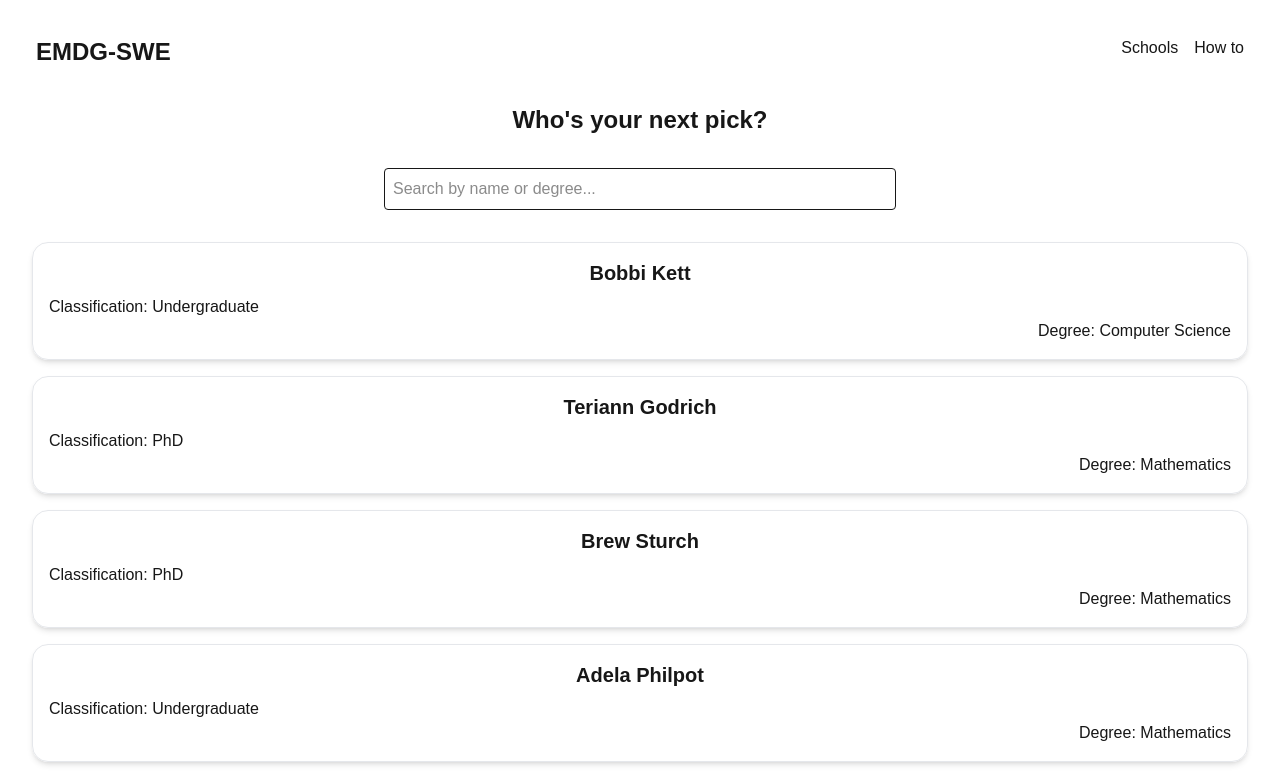
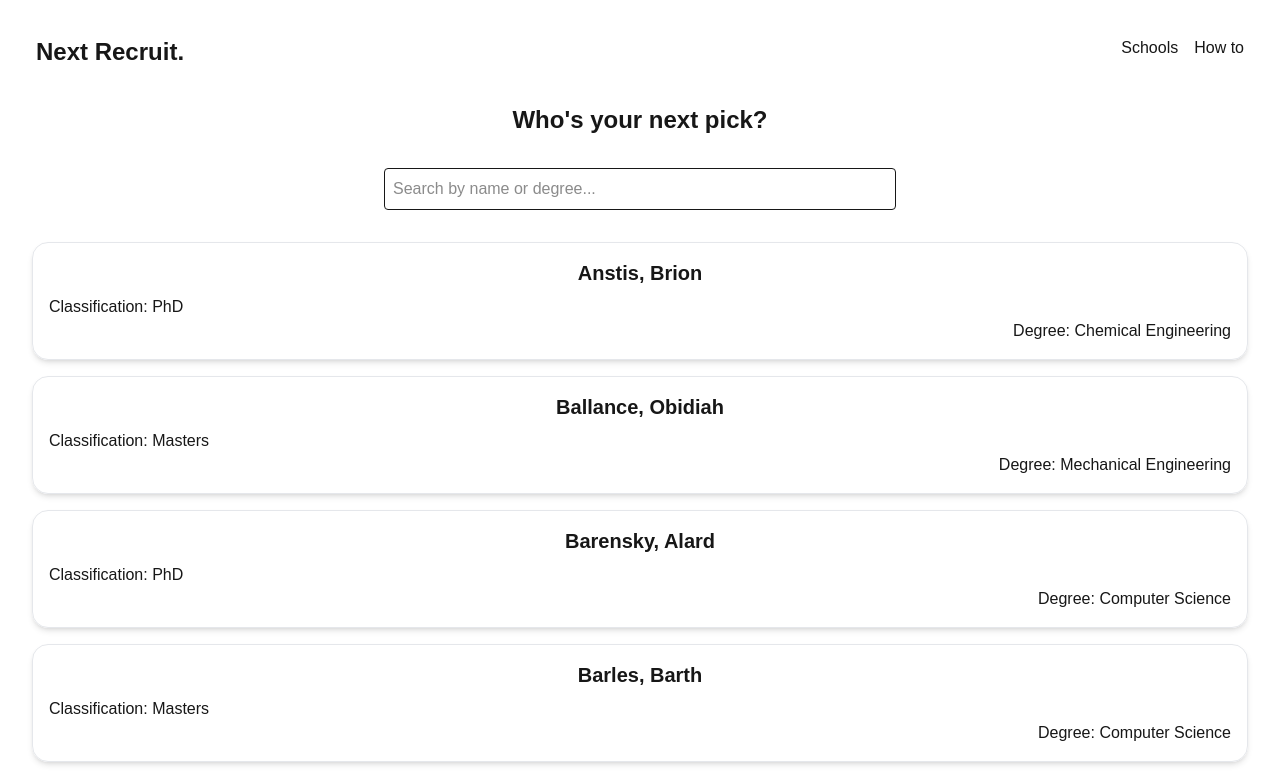
Before and after one commit to enoshlartey/swe-group-pj, a Next.js app in the folder emdg/: page /pages/results in a window 1280 px wide. Shown: the top 777 px of the page. Built offline with nearby package versions, Linux system fonts and the light colour scheme; what @react-pdf/renderer would draw is missing.

Commit message:
Updates.

```diff
--- a/emdg/package.json
+++ b/emdg/package.json
@@ -9,6 +9,7 @@
     "lint": "next lint"
   },
   "dependencies": {
+    "@react-pdf/renderer": "^4.3.0",
     "babel-plugin-react-compiler": "^19.0.0-beta-e993439-20250405",
     "next": "15.2.4",
     "react": "^19.0.0",
--- a/emdg/src/app/layout.js
+++ b/emdg/src/app/layout.js
@@ -66,7 +66,7 @@ export default function RootLayout({ children }) {
         <nav className="w-full px-9 py-9 flex justify-between">
           <div>
             <h4 className="text-2xl font-black">
-              <a href="/">EMDG-SWE</a>
+              <a href="/">Next Recruit.</a>
             </h4>
           </div>
           <div className="flex gap-4">
--- a/emdg/src/app/pages/results/page.js
+++ b/emdg/src/app/pages/results/page.js
@@ -1,27 +1,48 @@
 "use client";
 
-import React, { useState } from "react";
+import React, { useState, useEffect } from "react";
+import { useSearchParams } from "next/navigation";
 import UserInfoDisplay from "../../../components/userInfoDisplay";
 import UserInfo from "../../../components/userInfo";
 import studentData from "../../../database/db.json";
 
 const ResultsPage = () => {
+  const searchParams = useSearchParams();
+  const urlQuery = searchParams.get('query') || "";
+
   const students = studentData.students;
   const [currentPage, setCurrentPage] = useState(1);
   const [selectedStudent, setSelectedStudent] = useState(null);
-  const [searchQuery, setSearchQuery] = useState("");
+  const [searchQuery, setSearchQuery] = useState(urlQuery);
   const resultsPerPage = 10;
+  // Filter students based on search query first
+  const filteredStudents = students.filter((student) =>
+    `${student.first_name} ${student.last_name}`.toLowerCase().includes(searchQuery.toLowerCase()) ||
+    student.degree_program.toLowerCase().includes(searchQuery.toLowerCase())
+  )
+  // Sort students alphabetically by last name, then first name
+  .sort((a, b) => {
+    // First compare by last name
+    const lastNameComparison = a.last_name.localeCompare(b.last_name);
 
+    // If last names are the same, compare by first name
+    if (lastNameComparison === 0) {
+      return a.first_name.localeCompare(b.first_name);
+    }
+
+    return lastNameComparison;
+  });
+
+  // Then paginate the filtered results
+  const totalPages = Math.ceil(filteredStudents.length / resultsPerPage);
   const indexOfLastResult = currentPage * resultsPerPage;
   const indexOfFirstResult = indexOfLastResult - resultsPerPage;
-  const currentResults = students.slice(indexOfFirstResult, indexOfLastResult);
+  const currentResults = filteredStudents.slice(indexOfFirstResult, indexOfLastResult);
 
-  const filteredResults = currentResults.filter((student) =>
-    `${student.first_name} ${student.last_name}`.toLowerCase().includes(searchQuery.toLowerCase()) ||
-    student.degree_program.toLowerCase().includes(searchQuery.toLowerCase())
-  );
-
-  const totalPages = Math.ceil(students.length / resultsPerPage);
+  // Reset to first page when search query changes
+  useEffect(() => {
+    setCurrentPage(1);
+  }, [searchQuery]);
 
   const handleNextPage = () => {
     if (currentPage < totalPages) {
@@ -46,7 +67,6 @@ const ResultsPage = () => {
   if (selectedStudent) {
     return <UserInfo student={selectedStudent} onBack={handleBackToList} />;
   }
-
   return (
     <div className="flex flex-col gap-4">
       <div className="w-full flex justify-center">
@@ -64,7 +84,8 @@ const ResultsPage = () => {
       </div>
 
       <div className="results grid grid-cols-1 gap-4 items-center justify-center px-8 pb-20">
-        {filteredResults.map((student) => (
+        {currentResults.length > 0 ? (
+          currentResults.map((student) => (
             <div key={student.id} onClick={() => handleStudentClick(student)} className="cursor-pointer hover:opacity-80">
               <UserInfoDisplay
                 firstName={student.first_name}
@@ -74,21 +95,25 @@ const ResultsPage = () => {
                 avatarUrl={student.avatar_url}
               />
             </div>
-        ))}
+          ))
+        ) : (
+          <div className="text-center py-8">No results found for "{searchQuery}"</div>
+        )}
 
+        {filteredStudents.length > 0 && (
           <div>
             <div className="pagination-controls w-full flex justify-between items-center mt-4">
               <button
                 onClick={handlePreviousPage}
                 disabled={currentPage === 1}
-              className="bg-gray-200 p-2 rounded-2xl px-3 cursor-pointer text-black"
+                className="bg-gray-200 p-2 rounded-2xl px-3 cursor-pointer text-black disabled:opacity-50"
               >
                 Previous
               </button>
               <button
                 onClick={handleNextPage}
                 disabled={currentPage === totalPages}
-              className="bg-gray-200 p-2 rounded-2xl px-3 cursor-pointer text-black"
+                className="bg-gray-200 p-2 rounded-2xl px-3 cursor-pointer text-black disabled:opacity-50"
               >
                 Next
               </button>
@@ -97,6 +122,7 @@ const ResultsPage = () => {
               <span>Page {currentPage} of {totalPages}</span>
             </div>
           </div>
+        )}
       </div>
     </div>
   );
--- a/emdg/src/components/userInfoDisplay.js
+++ b/emdg/src/components/userInfoDisplay.js
@@ -2,10 +2,9 @@ import React from "react";
 
 const UserInfoDisplay = ({ firstName, lastName, classification, degree }) => {
   return (
-    <div className="cursor-pointer user-info p-4 border rounded-2xl shadow-md border-gray-200 w-full">
-      <div className="flex items-center mb-2 justify-center">
+    <div className="cursor-pointer user-info p-4 border rounded-2xl shadow-md border-gray-200 w-full">      <div className="flex items-center mb-2 justify-center">
         <h2 className="text-xl font-bold text-center">
-          {firstName} {lastName}
+          {lastName}, {firstName}
         </h2>
       </div>
 
```
Also changed, not shown: 1 other file (tests, documents, lock files or other folders). Lines whose indentation alone changed are shown as unchanged.
